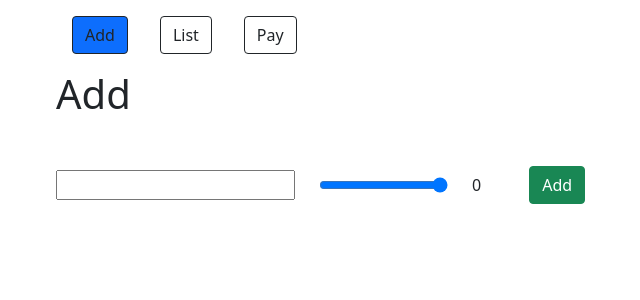
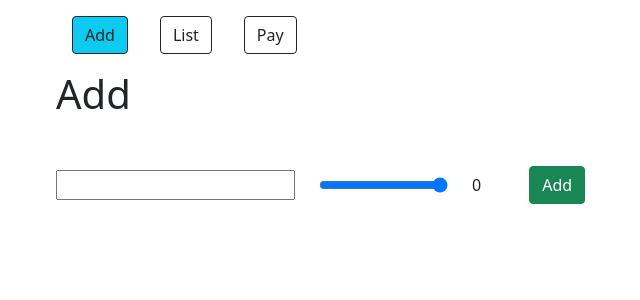
Before and after one commit to SalwaRayan/bakery, a React (Create React App) app: page / in a window 1280 px wide. Shown: the top 300 px of the page, without its empty margins (26-666 px from the left). Built offline with nearby package versions, Linux system fonts and the light colour scheme.

Commit message:
exercice complete w/ bonus

```diff
--- a/src/components/Button.js
+++ b/src/components/Button.js
@@ -9,7 +9,7 @@ class Button extends React.Component {
         <button
           className={`
             btn btn-outline-dark  m-3
-            ${isSelected && "bg-primary"}
+            ${isSelected && "bg-info"}
           `}
           onClick={() => handleClick(children)}
         >
```
Also changed, not shown: src/components/Add.js (+6 -1 lines).
